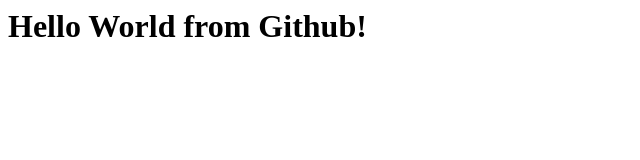
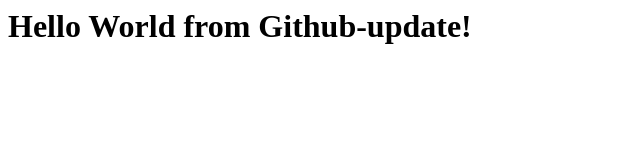
Before and after one commit to samsonsimic1/aas, a plain HTML site: page index.html in a window 1280 px wide. Shown: the whole page, without its empty margins (0-640 px from the left). Drawn offline with Linux system fonts and the light colour scheme.

Commit message:
Update index.html

```diff
--- a/index.html
+++ b/index.html
@@ -1,3 +1,3 @@
 <html>
- <h1>Hello World from Github!</h1>
+ <h1>Hello World from Github-update!</h1>
 </html>
```
